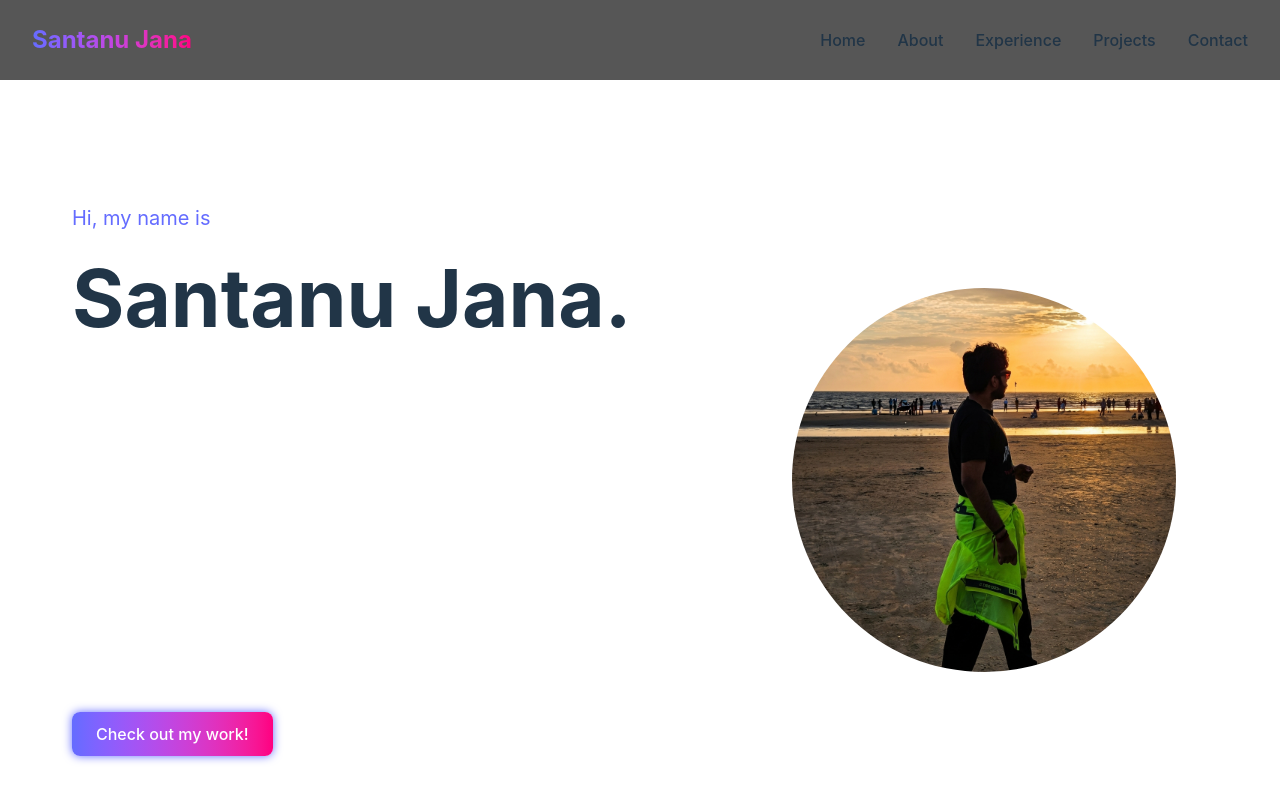
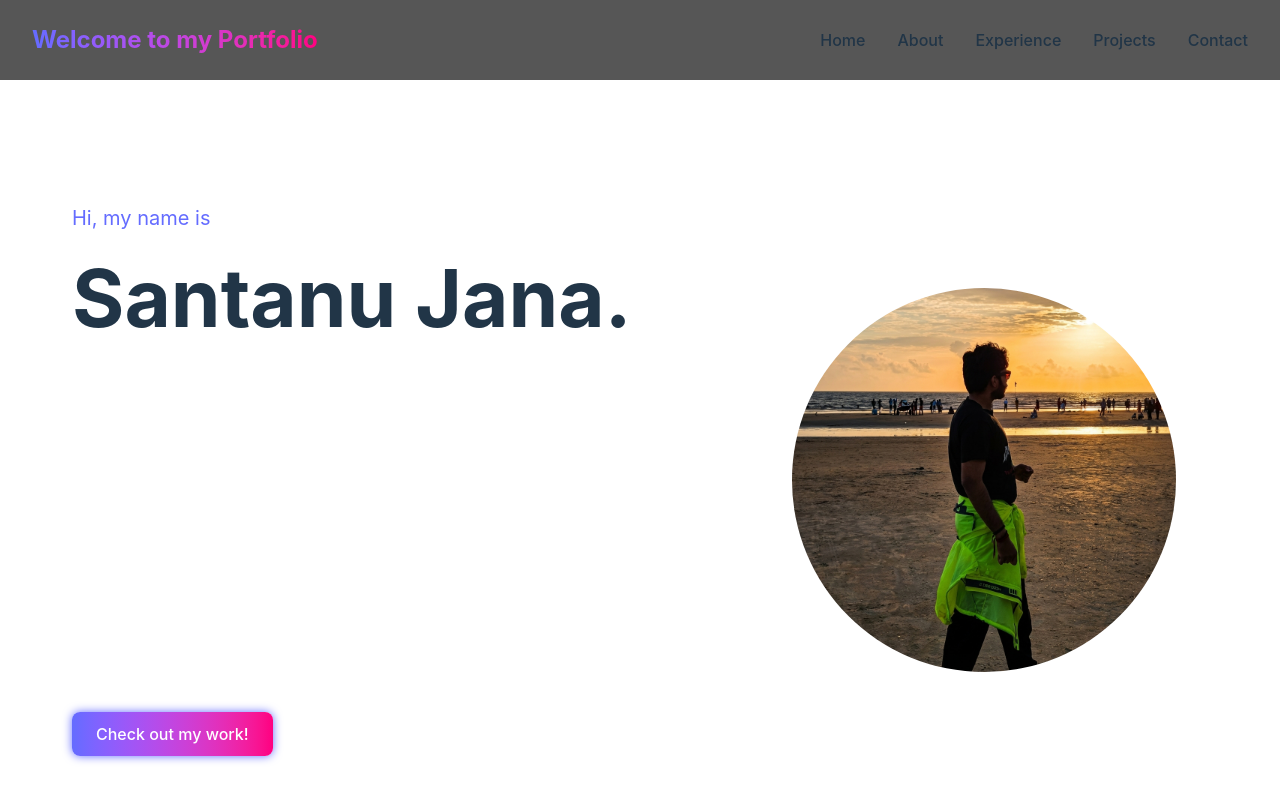
Before and after one commit to santanujana12/my-portfolio, a React (Vite) app: page / in a window 1280 px wide. Shown: the top 800 px of the page. Built offline with nearby package versions, Linux system fonts and the light colour scheme.

Commit message:
feat: Adjust viewport scaling and update the header title.

```diff
--- a/index.html
+++ b/index.html
@@ -3,7 +3,7 @@
   <head>
     <meta charset="UTF-8" />
     <link rel="icon" type="image/svg+xml" href="/vite.svg" />
-    <meta name="viewport" content="width=device-width, initial-scale=1.0" />
+    <meta name="viewport" content="width=device-width, initial-scale=0.9, maximum-scale=5.0" />
     <title>Santanu Jana</title>
   </head>
   <body>
--- a/src/components/Header.jsx
+++ b/src/components/Header.jsx
@@ -14,7 +14,7 @@
     return (
         <header className="glass-header px-4 md:px-8 py-4 md:py-6">
             <div className="text-xl md:text-2xl font-bold text-gradient">
-                Santanu Jana
+                Welcome to my Portfolio
             </div>
 
             {/* Desktop Navigation */}
```
